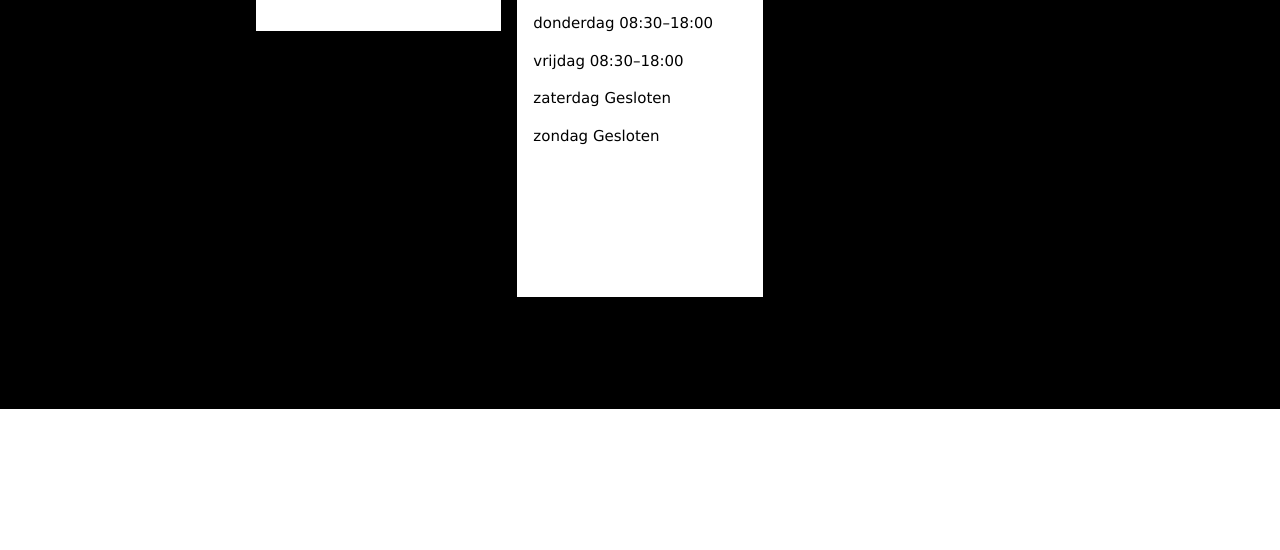
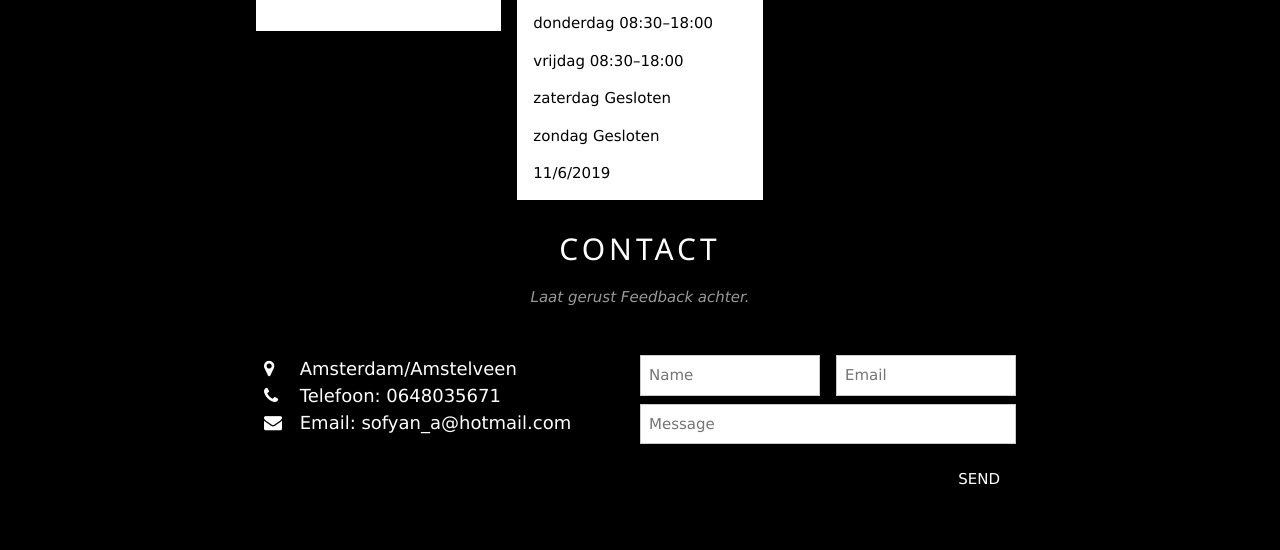
Before and after one commit to ROC-van-Amsterdam-College-Amstelland/project-portfolio-B00ST3R-G0LD3N, a plain HTML site: page contact.html in a window 1280 px wide. Shown: the part 439-989 px from the top of the page. Before the commit the page ends 848 px from the top, so only its background shows below. Drawn offline with Linux system fonts and the light colour scheme.

Commit message:
Final Push

```diff
--- a/contact.html
+++ b/contact.html
@@ -64,9 +64,43 @@
                         <p> vrijdag	08:30–18:00</p>
                         <p> zaterdag	Gesloten</p>
                         <p> zondag	Gesloten</p>
-                        <br><br><br><br><br><br>
-                      </div>
+                        <p id="date2"></p>
+                    </div>
 
+                    <script>
+                        n = new Date();
+                        y = n.getFullYear();
+                        m = n.getMonth() + 1;
+                        d = n.getDate();
+                        document.getElementById("date2").innerHTML = m + "/" + d + "/" + y;
+                    </script>
+                    </div>
+                            <div class="w3-container w3-content w3-padding-64" style="max-width:800px" id="contact">
+                            <h2 class="w3-wide w3-center">CONTACT</h2>
+                            <p class="w3-opacity w3-center"><i>Laat gerust Feedback achter.</i></p>
+                            <div class="w3-row w3-padding-32">
+                              <div class="w3-col m6 w3-large w3-margin-bottom">
+                                <i class="fa fa-map-marker" style="width:30px"></i> Amsterdam/Amstelveen<br>
+                                <i class="fa fa-phone" style="width:30px"></i> Telefoon: 0648035671<br>
+                                <i class="fa fa-envelope" style="width:30px"> </i> Email: sofyan_a@hotmail.com<br>
+                                <a href="sentEmail.html"></a>
+                              </div>
+                              <div class="w3-col m6">
+                                <form>
+                                  <div class="w3-row-padding" style="margin:0 -16px 8px -16px">
+                                    <div class="w3-half">
+                                      <input class="w3-input w3-border" type="text" placeholder="Name" required name="Name">
+                                    </div>
+                                    <div class="w3-half">
+                                      <input class="w3-input w3-border" type="text" placeholder="Email" required name="Email">
+                                    </div>
+                                  </div>
+                                  <input class="w3-input w3-border" type="text" placeholder="Message" required name="Message">
+                                  <button class="w3-button w3-black w3-section w3-right" type="submit">SEND</button>
+                                </form>
+                              </div>
+                            </div>
+                          </div>
 </body>
 
 
```
